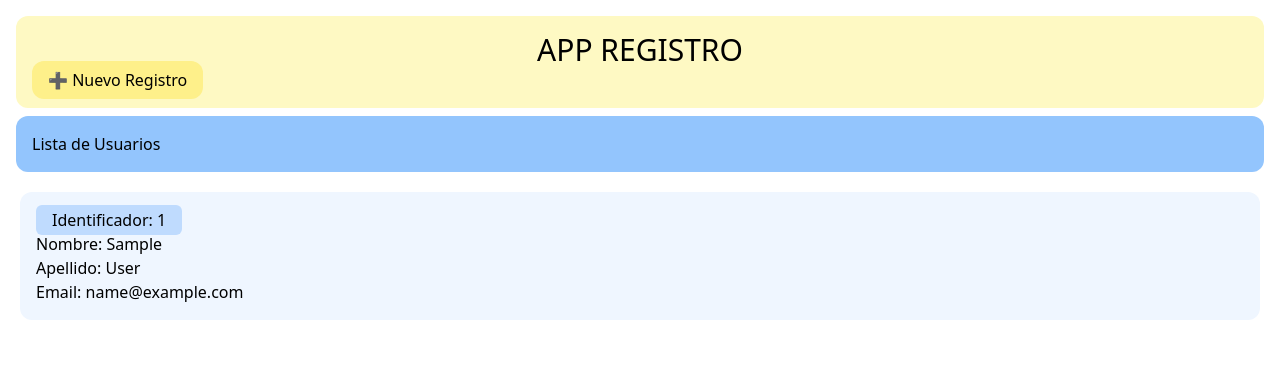
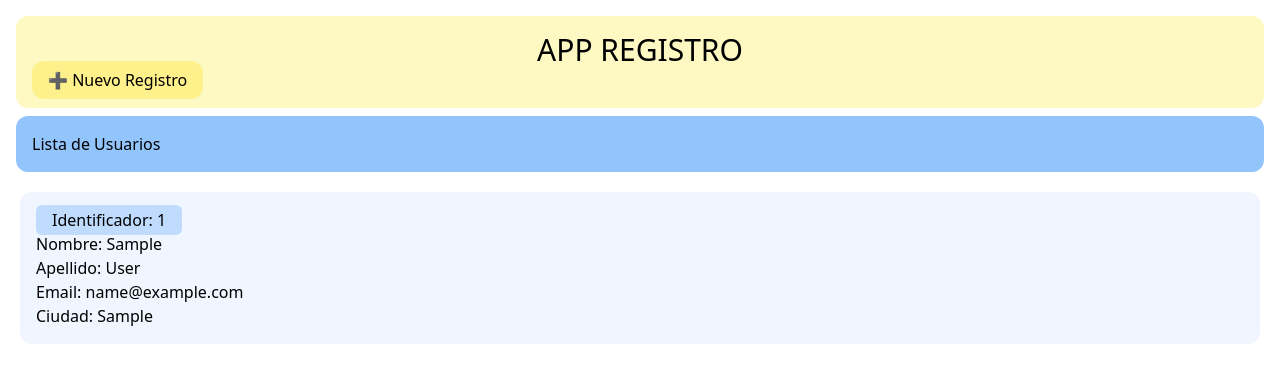
Before and after one commit to kannder83/tech-proof, a Django app: page / in a window 1280 px wide. Shown: the top 383 px of the page. Run offline with Django 4.2, Linux system fonts and the light colour scheme; tables that the repository leaves empty hold one stand-in row (values such as "Sample post"); some libraries are stand-ins or nearby versions.

Commit message:
readme file

```diff
--- a/proof/templates/proof/register_list.html
+++ b/proof/templates/proof/register_list.html
@@ -13,6 +13,7 @@
     <p>Nombre: {{ register.first_name }}</p>
     <p>Apellido: {{ register.last_name }}</p>
     <p>Email: {{ register.email }}</p>
+    <p>Ciudad: {{ register.city }}</p>
   </div>
 </dir>
 {% endfor %} {% endblock %}
```
Also changed, not shown: README.md.
